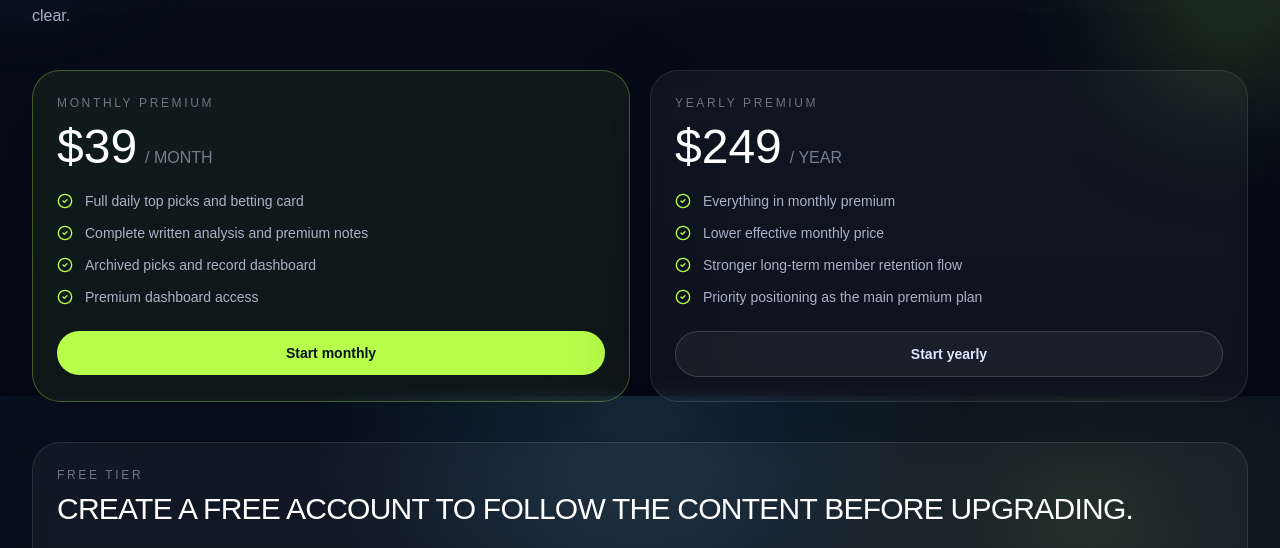
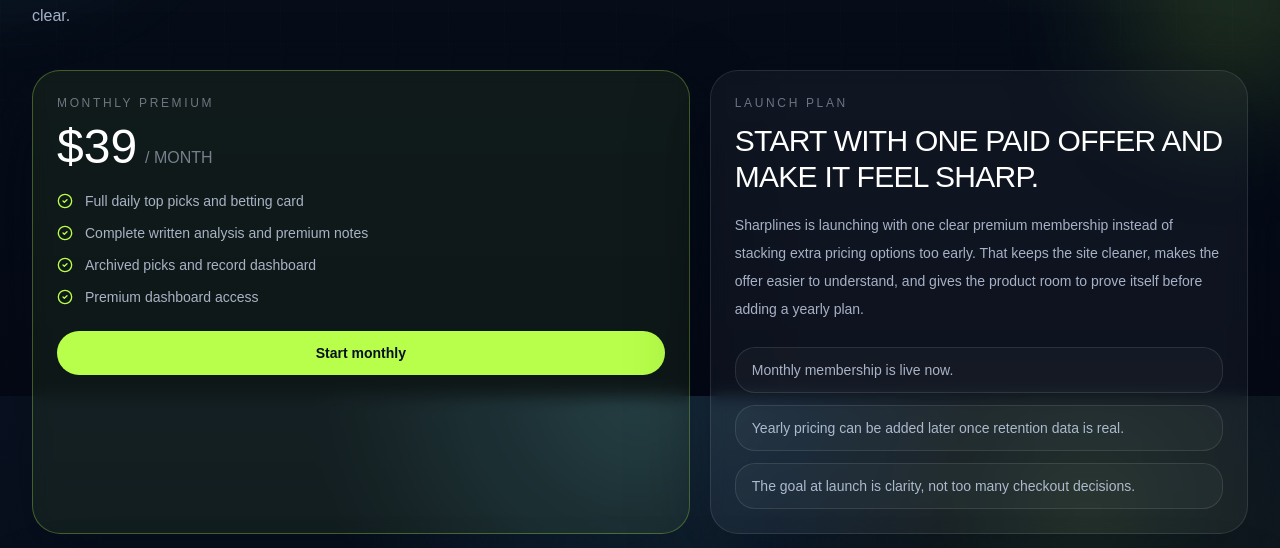
Before and after one commit to Sharplines12/sharplines, a Next.js app: page /pricing in a window 1280 px wide. Shown: the part 404-952 px from the top of the page. Built offline with nearby package versions, Linux system fonts and the light colour scheme; no server answers.

Commit message:
Make pricing monthly-only for launch

```diff
--- a/app/pricing/page.tsx
+++ b/app/pricing/page.tsx
@@ -21,7 +21,7 @@
         copy="The pricing page should make the difference between preview access and full-card access immediately clear."
       />
 
-      <div className="grid gap-5 lg:grid-cols-2">
+      <div className="grid gap-5 lg:grid-cols-[1.1fr_0.9fr]">
         <PricingCard
           tier="Monthly premium"
           price={siteConfig.monthlyPrice}
@@ -35,22 +35,26 @@
           ]}
           cta={<CheckoutButton className="cta-primary w-full justify-center">Start monthly</CheckoutButton>}
         />
-        <PricingCard
-          tier="Yearly premium"
-          price={siteConfig.yearlyPrice}
-          suffix="/ year"
-          features={[
-            "Everything in monthly premium",
-            "Lower effective monthly price",
-            "Stronger long-term member retention flow",
-            "Priority positioning as the main premium plan"
-          ]}
-          cta={
-            <CheckoutButton className="cta-secondary w-full justify-center" plan="yearly">
-              Start yearly
-            </CheckoutButton>
-          }
-        />
+        <div className="panel p-6">
+          <p className="muted-label">Launch plan</p>
+          <h2 className="mt-3 text-3xl uppercase text-white">Start with one paid offer and make it feel sharp.</h2>
+          <p className="mt-4 text-sm leading-7 text-mist/75">
+            Sharplines is launching with one clear premium membership instead of stacking extra pricing options too
+            early. That keeps the site cleaner, makes the offer easier to understand, and gives the product room to
+            prove itself before adding a yearly plan.
+          </p>
+          <div className="mt-6 space-y-3 text-sm text-mist/75">
+            {[
+              "Monthly membership is live now.",
+              "Yearly pricing can be added later once retention data is real.",
+              "The goal at launch is clarity, not too many checkout decisions."
+            ].map((item) => (
+              <div key={item} className="rounded-[20px] border border-white/10 bg-white/[0.03] px-4 py-3">
+                {item}
+              </div>
+            ))}
+          </div>
+        </div>
       </div>
 
       <div className="panel p-6">
```
